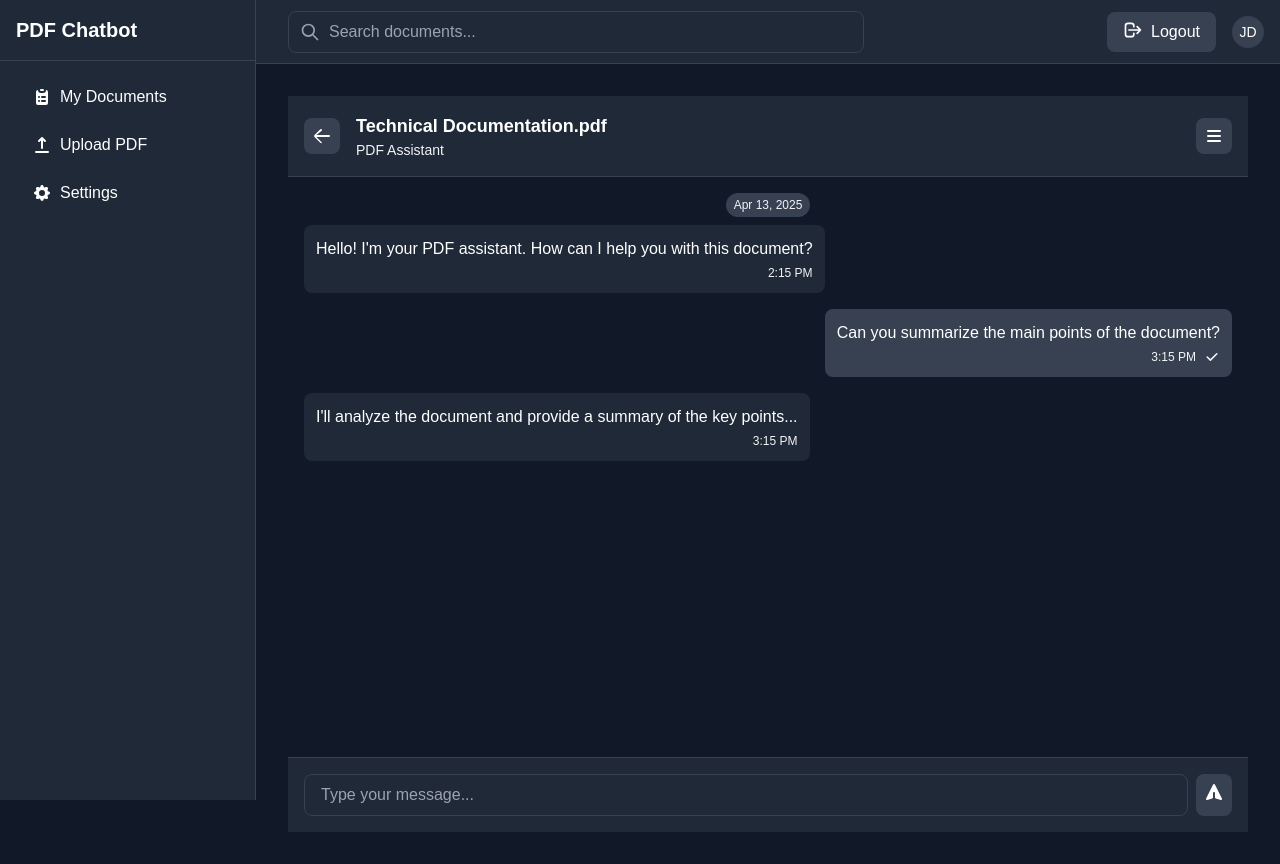
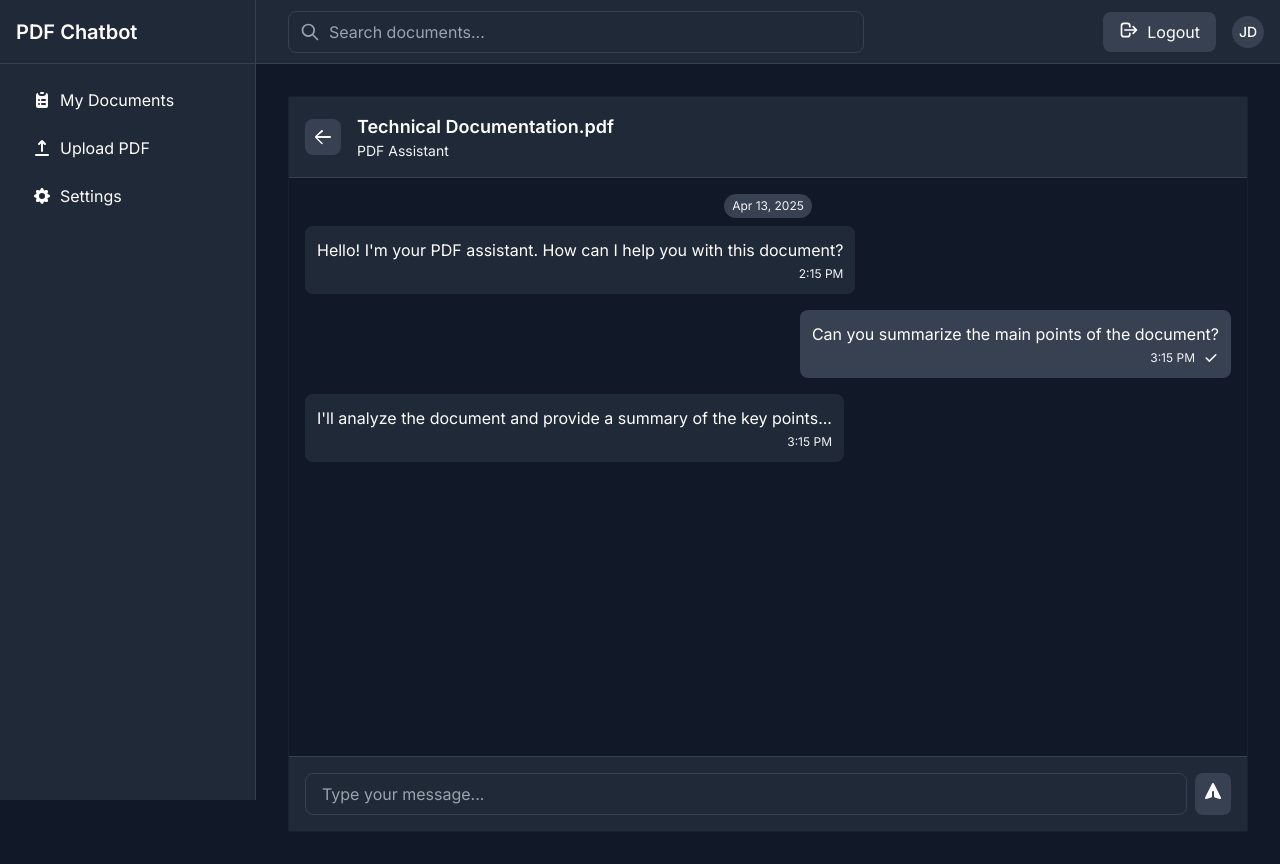
Before and after one commit to adnne/pdf_chat_front, a Vue app: page /chat/1 in a window 1280 px wide. Built offline with nearby package versions, Linux system fonts and the light colour scheme.

Commit message:
refactor(ui): update layout and styling for responsive design
- Adjust sidebar, navbar, and main content layout for better responsiveness
- Add new spacing and screen size configurations in Tailwind
- Remove unused elements from LoginView
- Update README with project details and setup instructions

```diff
--- a/index.html
+++ b/index.html
@@ -4,7 +4,7 @@
     <meta charset="UTF-8" />
     <link rel="icon" type="image/svg+xml" href="/vite.svg" />
     <meta name="viewport" content="width=device-width, initial-scale=1.0" />
-    <title>Vite + Vue</title>
+    <title>Pdf chat</title>
   </head>
   <body>
     <div id="app"></div>
--- a/src/components/layout/DashboardLayout.vue
+++ b/src/components/layout/DashboardLayout.vue
@@ -1,7 +1,7 @@
 <template>
-  <div class="min-h-screen bg-dark-primary text-light-primary">
+  <div class="min-h-screen bg-dark-primary text-light-primary flex">
     <!-- Sidebar -->
-    <Sidebar class="hidden lg:block" />
+    <Sidebar class="hidden lg:block fixed inset-y-0 left-0 w-64 z-30" />
 
     <!-- Mobile Sidebar -->
     <div
@@ -9,20 +9,27 @@
       class="fixed inset-0 z-40 lg:hidden"
       @click="isSidebarOpen = false"
     >
-      <div class="fixed inset-0 bg-black opacity-50"></div>
-      <div class="fixed inset-y-0 left-0 w-64 bg-dark-secondary">
+      <div class="fixed inset-0 bg-black/50 backdrop-blur-sm"></div>
+      <div
+        class="fixed inset-y-0 left-0 w-64 bg-dark-secondary transform transition-transform duration-300 ease-in-out"
+      >
         <Sidebar />
       </div>
     </div>
 
     <!-- Main Content -->
-    <div class="lg:pl-64">
+    <div class="flex-1 lg:ml-64 min-h-screen flex flex-col">
       <!-- Navbar -->
-      <Navbar @toggle-sidebar="isSidebarOpen = !isSidebarOpen" />
+      <Navbar
+        @toggle-sidebar="isSidebarOpen = !isSidebarOpen"
+        class="fixed top-0 right-0 left-0 lg:left-64 z-20 bg-dark-secondary border-b border-dark-accent"
+      />
 
       <!-- Page Content -->
-      <main class="pt-16 min-h-screen">
-        <div class="max-w-7xl mx-auto px-4 sm:px-6 lg:px-8 py-8">
+      <main class="flex-1 pt-16">
+        <div
+          class="max-w-7xl mx-auto px-3 sm:px-4 md:px-6 lg:px-8 py-4 sm:py-6 md:py-8 w-full h-full"
+        >
           <router-view></router-view>
         </div>
       </main>
@@ -31,9 +38,10 @@
 </template>
 
 <script setup>
-import { ref } from "vue";
+import { ref, provide } from "vue";
 import Sidebar from "./Sidebar.vue";
 import Navbar from "./Navbar.vue";
 
 const isSidebarOpen = ref(false);
+provide("isSidebarOpen", isSidebarOpen);
 </script>
--- a/src/components/layout/Navbar.vue
+++ b/src/components/layout/Navbar.vue
@@ -1,6 +1,6 @@
 <template>
   <nav
-    class="fixed top-0 right-0 left-64 h-16 bg-dark-secondary border-b border-dark-accent px-4 flex items-center justify-between"
+    class="fixed top-0 right-0 left-0 lg:left-64 h-16 bg-dark-secondary border-b border-dark-accent px-3 sm:px-4 flex items-center justify-between transition-all duration-300"
   >
     <!-- Mobile Menu Button (visible on small screens) -->
     <button
@@ -24,8 +24,8 @@
     </button>
 
     <!-- Search Bar -->
-    <div class="hidden md:block flex-1 max-w-xl mx-4">
-      <div class="relative">
+    <div class="hidden sm:block flex-1 max-w-xl mx-2 sm:mx-4">
+      <div class="relative w-full">
         <input
           type="text"
           placeholder="Search documents..."
@@ -49,8 +49,8 @@
     </div>
 
     <!-- User Menu -->
-    <div class="flex items-center space-x-4">
-      <button class="btn-primary">
+    <div class="flex items-center space-x-2 sm:space-x-4">
+      <button class="btn-primary hidden sm:flex">
         <svg
           xmlns="http://www.w3.org/2000/svg"
           class="h-5 w-5"
@@ -83,7 +83,7 @@
         <!-- Dropdown Menu -->
         <div
           v-if="isUserMenuOpen"
-          class="absolute right-0 mt-2 w-48 bg-dark-secondary rounded-lg shadow-lg py-1"
+          class="absolute right-0 mt-2 w-48 bg-dark-secondary rounded-lg shadow-lg py-1 border border-dark-accent/20 z-50"
         >
           <a href="#" class="block px-4 py-2 text-sm hover:bg-dark-accent">
             Profile
@@ -98,8 +98,8 @@
 </template>
 
 <script setup>
-import { ref } from "vue";
+import { ref, inject } from "vue";
 
 const isUserMenuOpen = ref(false);
-const isSidebarOpen = ref(false);
+const isSidebarOpen = inject("isSidebarOpen");
 </script>
--- a/src/components/layout/Sidebar.vue
+++ b/src/components/layout/Sidebar.vue
@@ -1,14 +1,16 @@
 <template>
   <aside
-    class="fixed inset-y-0 left-0 w-64 bg-dark-secondary border-r border-dark-accent"
+    class="w-64 h-full bg-dark-secondary border-r border-dark-accent overflow-y-auto fixed left-0 top-0"
   >
     <!-- Logo/Branding -->
-    <div class="p-4 border-b border-dark-accent">
+    <div
+      class="p-3 sm:p-4 border-b border-dark-accent h-16 flex items-center justify-between"
+    >
       <h1 class="text-xl font-semibold text-light-primary">PDF Chatbot</h1>
     </div>
 
     <!-- Navigation Links -->
-    <nav class="p-4 space-y-2">
+    <nav class="p-3 sm:p-4 space-y-1 sm:space-y-2">
       <router-link
         to="/documents"
         class="sidebar-link"
--- a/src/router/index.js
+++ b/src/router/index.js
@@ -3,6 +3,11 @@ import { createRouter, createWebHistory } from 'vue-router'
 const router = createRouter({
   history: createWebHistory(),
   routes: [
+    {
+      path: '/dashboard',
+      name: 'Dashboard',
+      component: () => import('../views/DocumentsView.vue')
+    },
     {
       path: '/',
       redirect: '/login'
--- a/src/style.css
+++ b/src/style.css
@@ -1,3 +1,5 @@
+@import url("https://fonts.googleapis.com/css2?family=Inter:wght@300;400;500;600;700&display=swap");
+
 @tailwind base;
 @tailwind components;
 @tailwind utilities;
--- a/src/views/ChatView.vue
+++ b/src/views/ChatView.vue
@@ -1,8 +1,8 @@
 <template>
-  <div class="h-[calc(100vh-4rem)] flex flex-col">
+  <div class="h-[calc(100vh-4rem)] flex flex-col border border-dark-accent/20">
     <!-- Chat Header -->
     <div
-      class="flex items-center justify-between p-4 border-b border-dark-accent bg-dark-secondary"
+      class="flex items-center justify-between p-4 border-b border-dark-accent bg-dark-secondary "
     >
       <div class="flex items-center space-x-4">
         <router-link to="/documents" class="btn-primary p-2">
@@ -24,20 +24,7 @@
           <p class="text-sm text-light-secondary">PDF Assistant</p>
         </div>
       </div>
-      <button class="btn-primary p-2" @click="toggleSidebar">
-        <svg
-          xmlns="http://www.w3.org/2000/svg"
-          class="h-5 w-5"
-          viewBox="0 0 20 20"
-          fill="currentColor"
-        >
-          <path
-            fill-rule="evenodd"
-            d="M3 5a1 1 0 011-1h12a1 1 0 110 2H4a1 1 0 01-1-1zM3 10a1 1 0 011-1h12a1 1 0 110 2H4a1 1 0 01-1-1zM3 15a1 1 0 011-1h12a1 1 0 110 2H4a1 1 0 01-1-1z"
-            clip-rule="evenodd"
-          />
-        </svg>
-      </button>
+
     </div>
 
     <!-- Chat Messages -->
--- a/src/views/LoginView.vue
+++ b/src/views/LoginView.vue
@@ -51,7 +51,7 @@
           <!-- Remember Me & Forgot Password -->
           <div class="flex items-center justify-between">
             <div class="flex items-center">
-              <input
+              <!-- <input
                 id="remember-me"
                 type="checkbox"
                 v-model="rememberMe"
@@ -61,7 +61,7 @@
                 for="remember-me"
                 class="ml-2 block text-sm text-light-secondary"
                 >Remember me</label
-              >
+              > -->
             </div>
 
             <a
@@ -81,7 +81,7 @@
         </form>
 
         <!-- Divider -->
-        <div class="relative my-6">
+        <!-- <div class="relative my-6">
           <div class="absolute inset-0 flex items-center">
             <div class="w-full border-t border-dark-accent"></div>
           </div>
@@ -90,10 +90,10 @@
               >Or continue with</span
             >
           </div>
-        </div>
+        </div> -->
 
         <!-- Social Login Buttons -->
-        <div class="grid grid-cols-2 gap-3">
+        <!-- <div class="grid grid-cols-2 gap-3">
           <button
             class="btn-primary flex items-center justify-center space-x-2"
           >
@@ -128,16 +128,16 @@
             </svg>
             <span>Facebook</span>
           </button>
-        </div>
+        </div> -->
       </div>
 
       <!-- Sign Up Link -->
-      <p class="text-center text-sm text-light-secondary">
+      <!-- <p class="text-center text-sm text-light-secondary">
         Don't have an account?
         <a href="#" class="font-medium text-light-primary hover:text-opacity-80"
           >Sign up</a
         >
-      </p>
+      </p> -->
     </div>
   </div>
 </template>
--- a/src/views/UploadView.vue
+++ b/src/views/UploadView.vue
@@ -53,9 +53,12 @@
           class="hidden"
           @change="handleFileSelect"
         />
-        <button class="btn-primary px-6 py-3" @click="$refs.fileInput.click()">
+        <div class="flex justify-center" >
+          <button class="btn-primary px-6 py-3 self-center" @click="$refs.fileInput.click()">
           Select File
-        </button>
+          </button>
+        </div>
+
         <p class="text-sm text-light-secondary mt-4">Maximum file size: 10MB</p>
       </div>
     </div>
--- a/tailwind.config.js
+++ b/tailwind.config.js
@@ -16,7 +16,7 @@ export default {
         'light-accent': '#E5E7EB',
       },
       fontFamily: {
-        sans: ['Inter var', 'sans-serif'],
+        sans: ['Inter', 'system-ui', 'sans-serif'],
       },
       borderRadius: {
         'xl': '1rem',
@@ -25,6 +25,15 @@ export default {
       boxShadow: {
         'glow': '0 0 15px rgba(156, 163, 175, 0.1)',
       },
+      spacing: {
+        '18': '4.5rem',
+        '88': '22rem',
+        '112': '28rem',
+        '128': '32rem',
+      },
+      screens: {
+        'xs': '475px',
+      },
     },
   },
   plugins: [],
```
Also changed, not shown: 1 other file (tests, documents, lock files or other folders).
